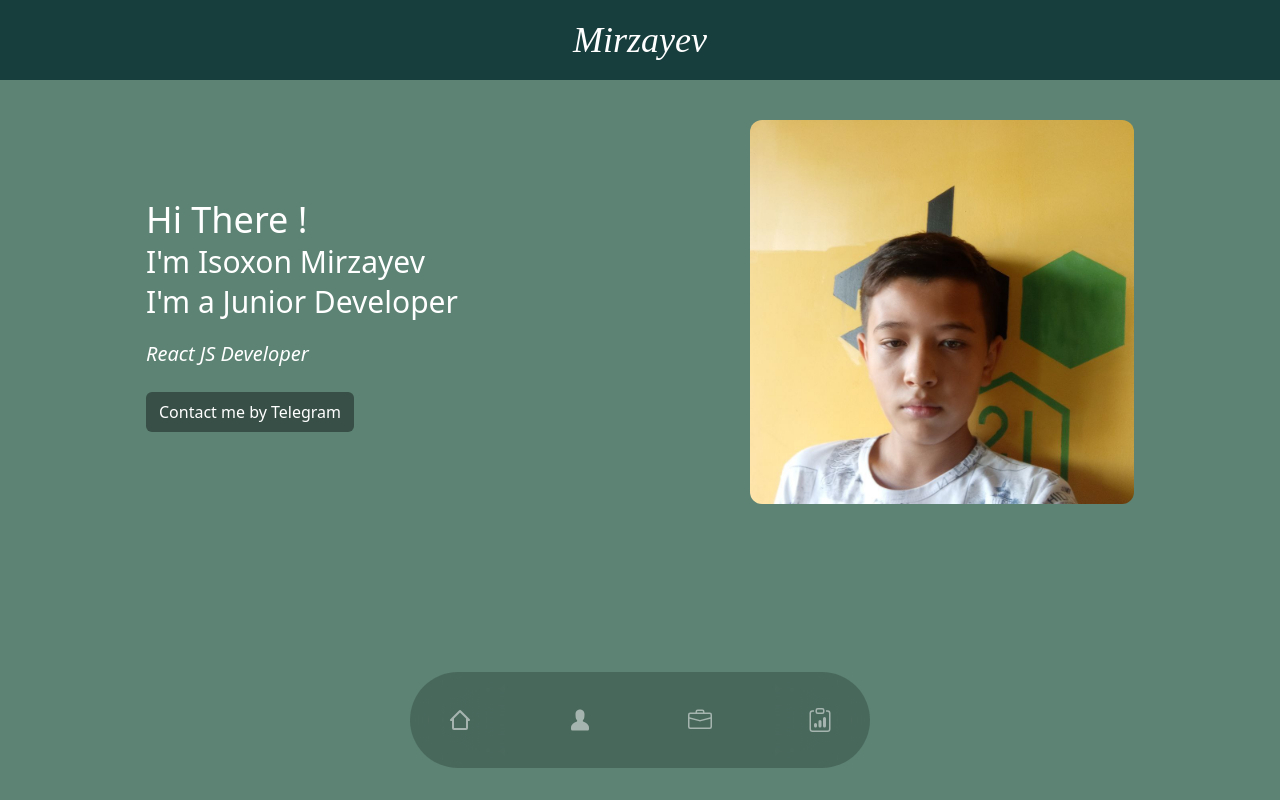
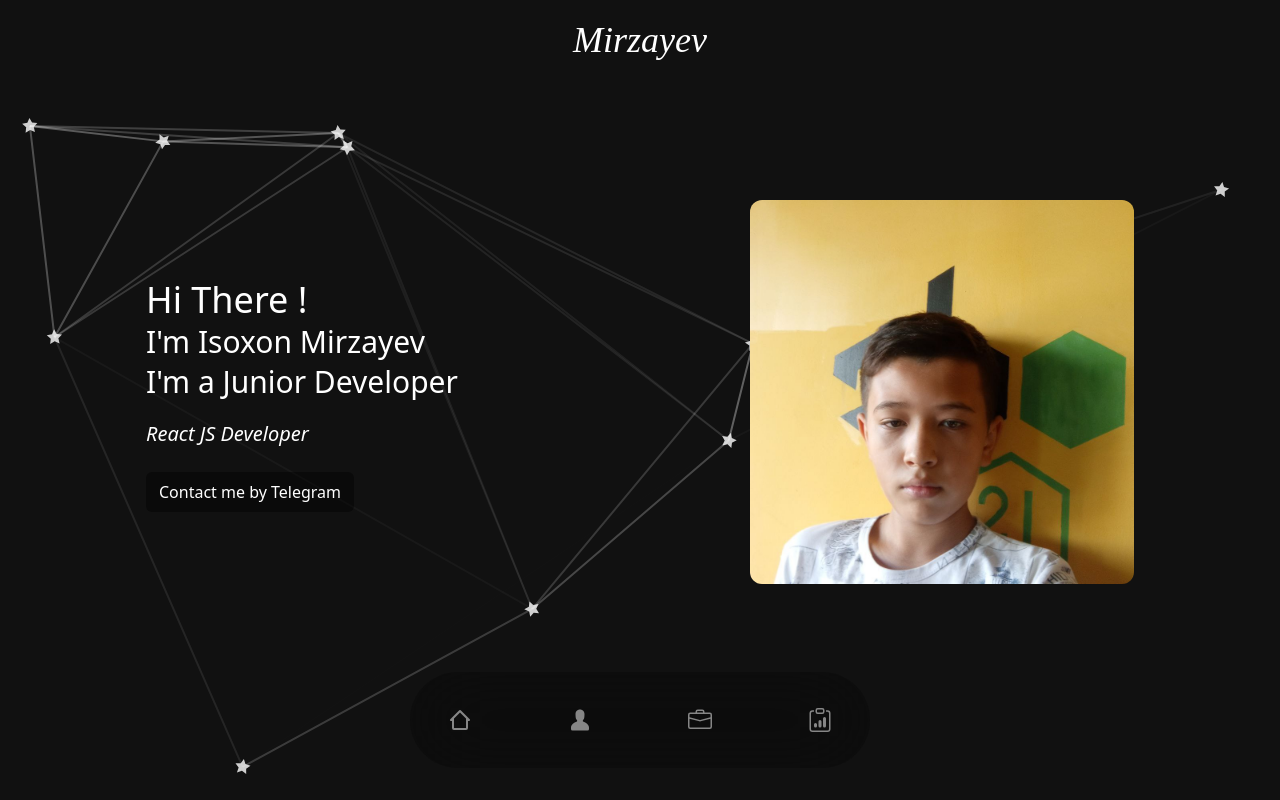
Before and after one commit to IsoxonMirzaev/portfolio, a React (Create React App) app: page / in a window 1280 px wide. Shown: the top 800 px of the page. Built offline with nearby package versions, Linux system fonts and the light colour scheme; a web font is replaced by a local one.

Commit message:
yangilandim

```diff
--- a/package.json
+++ b/package.json
@@ -12,6 +12,8 @@
     "react-scripts": "5.0.1",
     "react-scroll": "^1.8.9",
     "react-simple-typewriter": "^5.0.1",
+    "react-tsparticles": "^2.12.2",
+    "tsparticles": "^2.12.0",
     "web-vitals": "^2.1.4"
   },
   "scripts": {
--- a/src/App.js
+++ b/src/App.js
@@ -1,17 +1,154 @@
 import About from "./components/About/About";
 import Experience from "./components/Experience/Experience";
+import Footer from "./components/Footer/Footer";
 import Header from "./components/Header/Header";
 import Navbar from "./components/Navbar/Navbar";
 import Projects from "./components/Project/Projects";
+import Particles from "react-tsparticles";
+import { loadFull } from "tsparticles";
 
 function App() {
+  const particlesInit = async (main) => {
+    console.log(main);
+
+    // you can initialize the tsParticles instance (main) here, adding custom shapes or presets
+    // this loads the tsparticles package bundle, it's the easiest method for getting everything ready
+    // starting from v2 you can add only the features you need reducing the bundle size
+    await loadFull(main);
+  };
   return (
     <div className="bg-[#5C8374]">
-      <Navbar />
-      <Header />
-      <About />
-      <Projects/>
-      <Experience/>
+      <div className="absolute z-50">
+        <Navbar />
+        <Header />
+        <About />
+        <Projects />
+        <Experience />
+        <Footer />
+      </div>
+      <Particles
+        id="tsparticles"
+        init={particlesInit}
+        options={{
+          fullScreen: {
+            enable: true,
+            zIndex: 1,
+          },
+          particles: {
+            number: {
+              value: 10,
+              density: {
+                enable: false,
+                value_area: 800,
+              },
+            },
+            color: {
+              value: "#fff",
+            },
+            shape: {
+              type: "star",
+              options: {
+                sides: 5,
+              },
+            },
+            opacity: {
+              value: 0.8,
+              random: false,
+              anim: {
+                enable: false,
+                speed: 1,
+                opacity_min: 0.1,
+                sync: false,
+              },
+            },
+            size: {
+              value: 4,
+              random: false,
+              anim: {
+                enable: false,
+                speed: 40,
+                size_min: 0.1,
+                sync: false,
+              },
+            },
+            rotate: {
+              value: 0,
+              random: true,
+              direction: "clockwise",
+              animation: {
+                enable: true,
+                speed: 5,
+                sync: false,
+              },
+            },
+            line_linked: {
+              enable: true,
+              distance: 600,
+              color: "#ffffff",
+              opacity: 0.4,
+              width: 2,
+            },
+            move: {
+              enable: true,
+              speed: 2,
+              direction: "none",
+              random: false,
+              straight: false,
+              out_mode: "out",
+              attract: {
+                enable: false,
+                rotateX: 600,
+                rotateY: 1200,
+              },
+            },
+          },
+          interactivity: {
+            events: {
+              onhover: {
+                enable: true,
+                mode: ["grab"],
+              },
+              onclick: {
+                enable: false,
+                mode: "bubble",
+              },
+              resize: true,
+            },
+            modes: {
+              grab: {
+                distance: 400,
+                line_linked: {
+                  opacity: 1,
+                },
+              },
+              bubble: {
+                distance: 400,
+                size: 40,
+                duration: 2,
+                opacity: 8,
+                speed: 3,
+              },
+              repulse: {
+                distance: 200,
+              },
+              push: {
+                particles_nb: 4,
+              },
+              remove: {
+                particles_nb: 2,
+              },
+            },
+          },
+          retina_detect: true,
+          background: {
+            color: "#111",
+            image: "",
+            position: "50% 50%",
+            repeat: "no-repeat",
+            size: "cover",
+          },
+        }}
+      />
     </div>
   );
 }
--- a/src/components/About/About.js
+++ b/src/components/About/About.js
@@ -13,7 +13,7 @@ function About() {
           temporibus minus consequuntur nulla repellendus debitis quo eos,
           aperiam culpa. Repellat, facilis fugit.
         </p>
-        <p className="w-2/3 h-40 text-center m-auto text-white text-xl mt-10">
+        <p className="w-2/3 h-40 text-center m-auto text-white text-xl mt-44 md:mt-10~">
           Lorem ipsum dolor sit amet consectetur adipisicing elit. Aut
           aspernatur suscipit laudantium, ad aliquid est deleniti autem sint
           explicabo libero blanditiis magnam error quod fugit maiores ut ipsam
--- a/src/components/Experience/Experience.js
+++ b/src/components/Experience/Experience.js
@@ -5,8 +5,6 @@ import Img3 from "../../images/js-logo.png";
 import Img4 from "../../images/tailwind-logo.png";
 import Img5 from "../../images/react-logo.png";
 import Img6 from "../../images/github-logo.png";
-import { Link } from "react-scroll";
-import {AiOutlineVerticalAlignTop} from "react-icons/ai"
 
 function Experience() {
   return (
@@ -20,12 +18,12 @@ function Experience() {
         These are the things I have learned and work with
       </p>
       <div className="flex justify-center gap-10 mt-5 flex-wrap">
-        <img src={Img1} className="w-[200px] h-[200px]" alt="" />
-        <img src={Img2} className="w-[200px] h-[200px]" alt="" />
+        <img src={Img1} className="w-[150px] h-[200px]" alt="" />
+        <img src={Img2} className="w-[250px] h-[200px]" alt="" />
         <img src={Img3} className="w-[200px] h-[200px]" alt="" />
       </div>
       <div className="flex justify-center gap-10 mt-10 flex-wrap">
-        <img src={Img4} className="w-[200px] h-[200px]" alt="" />
+        <img src={Img4} className="w-[300px] h-[200px]" alt="" />
         <img src={Img5} className="w-[200px] h-[200px]" alt="" />
         <img src={Img6} className="w-[200px] h-[200px]" alt="" />
       </div>
--- /dev/null
+++ b/src/components/Footer/Footer.js
@@ -0,0 +1,30 @@
+import React from "react";
+import { BsGithub, BsLinkedin, BsTelegram } from "react-icons/bs";
+
+function Footer() {
+  return (
+    <div>
+      <footer className="text-white flex justify-between py-5 flex-wrap items-center px-10">
+        <div>
+          <h1>Made by Isoxon Mirzayev</h1>
+        </div>
+        <div>
+          <p>CopyRight © 2023</p>
+        </div>
+        <div className="flex gap-10 text-2xl">
+          <a href="https://github.com/IsoxonMirzaev" target="blank" className="cursor-pointer">
+            <BsGithub />
+          </a>
+          <a href="https://www.linkedin.com/in/isoxon-mirzayev-0ab045283/" target="_blank">
+            <BsLinkedin />
+          </a>
+          <a href="https://web.telegram.org/k/#@ISOXON_WEB_FRONTEND" target="_blank">
+            <BsTelegram />
+          </a>
+        </div>
+      </footer>
+    </div>
+  );
+}
+
+export default Footer;
--- a/src/components/Navbar/Navbar.js
+++ b/src/components/Navbar/Navbar.js
@@ -7,7 +7,7 @@ import { BsBriefcase, BsClipboardData } from "react-icons/bs";
 function Navbar() {
   return (
     <div>
-      <nav className="flex justify-between py-5 px-20 bg-[#183D3D] text-white w-full z-10 text-center fixed">
+      <nav className="flex justify-between py-5 px-20 bg-transparent text-white w-full z-10 text-center">
         <Link className="text-4xl font italic m-auto">Mirzayev</Link>
       </nav>
       <div className="fixed bottom-2 lg:bottom-8 w-full overflow-hidden z-50">
--- a/src/index.css
+++ b/src/index.css
@@ -4,5 +4,5 @@
 @tailwind utilities;
 .font{
     font-family: 'Tilt Prism', cursive;
-    /* user-select: none; */
+    user-select: none;
 }
```
Also changed, not shown: 1 other file (tests, documents, lock files or other folders).
